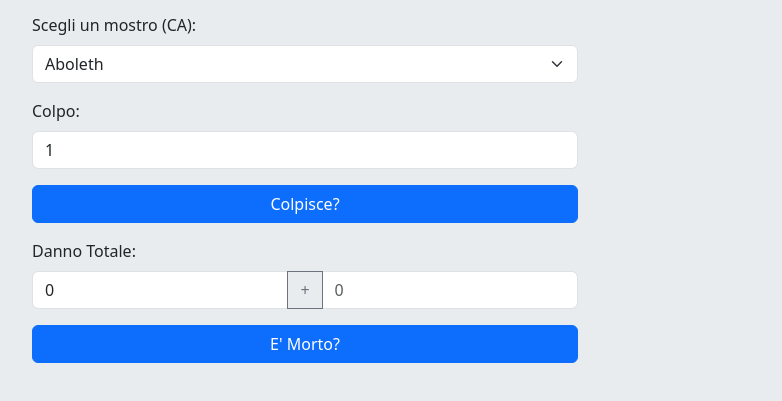
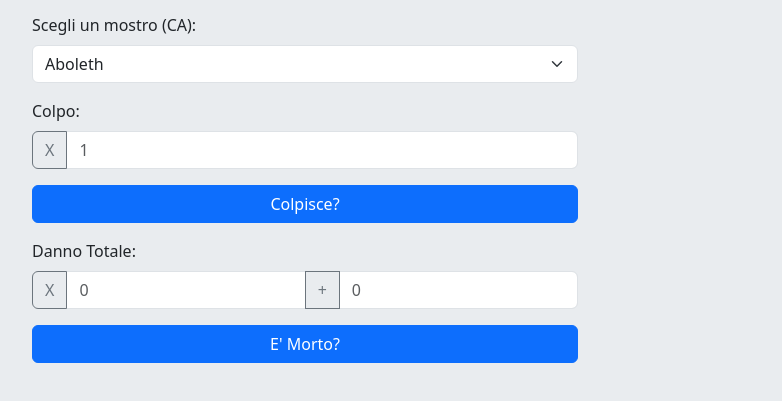
Before and after one commit to MarcoDeVito/DRD-D, a plain HTML site: page index.html in a window 1280 px wide. Shown: the part 137-538 px from the top of the page, without its empty margins (50-832 px from the left). Drawn offline with nearby package versions, Linux system fonts and the light colour scheme.

Commit message:
aggiunto local storege per iniziativa,select e danno mostro

```diff
--- a/index.html
+++ b/index.html
@@ -23,23 +23,29 @@
                         <label for="monster-select-ca" class="form-label">Scegli un mostro (CA):</label>
                         <select id="monster-select-ca" class="form-select"></select>
                     </div>
+                    <div class="d-block">
+                        <label for="monster-number" class="form-label">Colpo:</label>
 
-                    <div class="mb-3">
-                        <label for="monster-number" class="form-label">Colpo:</label>
-                        <input type="number" id="monster-number" class="form-control" min="1" value="1">
+                    </div>
+                    <div class="input-group mb-3">
+                        <button class="btn btn-outline-secondary" type="button" id="clear" onclick="clearHit()">X</button>
+                        <input type="number" id="monster-number" class="form-control" min="1" placeholder="1">
                     </div>
                     <div class="mb-3">
                         <button type="button" class="btn btn-primary w-100"
                             onclick="checkMonsterCA()">Colpisce?</button>
                         <p id="result-ca" class="mt-2 text-center"></p>
                     </div>
-                    <div class="d-block" >
+                    <div class="d-block">
                         <label for="total-damage" class="form-label">Danno Totale:</label>
                     </div>
                     <div class="input-group mb-3">
-                        <input type="number" id="total-damage" class="form-control" min="0" value="0">
-                        <button class="btn btn-outline-secondary" type="button" id="sommaDanno" onclick="somma()">+</button>
-                        <input type="number" id="nuovoDanno" class="form-control" class="form-control" min="0" placeholder="0">
+                        <button class="btn btn-outline-secondary" type="button" id="clear" onclick="clearDamage()">X</button>
+                        <input type="number" id="total-damage" class="form-control" min="0" placeholder="0">
+                        <button class="btn btn-outline-secondary" type="button" id="sommaDanno"
+                            onclick="somma()">+</button>
+                        <input type="number" id="nuovoDanno" class="form-control" class="form-control" min="0"
+                            placeholder="0">
                     </div>
                     <div class="mb-3">
                         <button type="button" class="btn btn-primary w-100" onclick="checkMonsterPF()">E'
@@ -53,8 +59,8 @@
 
 
     <script src="https://cdn.jsdelivr.net/npm/bootstrap@5.3.3/dist/js/bootstrap.bundle.min.js"
-    integrity="sha384-YvpcrYf0tY3lHB60NNkmXc5s9fDVZLESaAA55NDzOxhy9GkcIdslK1eN7N6jIeHz"
-    crossorigin="anonymous"></script>
+        integrity="sha384-YvpcrYf0tY3lHB60NNkmXc5s9fDVZLESaAA55NDzOxhy9GkcIdslK1eN7N6jIeHz"
+        crossorigin="anonymous"></script>
     <script src="script.js"></script>
 </body>
 
--- a/script.js
+++ b/script.js
@@ -1,4 +1,7 @@
-let selected=document.getElementById('monster-select-ca');
+let selected = document.getElementById('monster-select-ca');
+totalDamage = document.querySelector('#total-damage')
+monsterNumber = document.querySelector('#monster-number')
+let diceRes = document.getElementById('dice-result');
 
 fetch('monster2.json')
     .then(response => response.json())
@@ -16,7 +19,15 @@ fetch('monster2.json')
 
         });
         let index = localStorage.getItem('Index');
-    selected.selectedIndex=index
+        let Danni = localStorage.getItem('Danni');
+        selected.selectedIndex = index
+        if (Danni != 0) { totalDamage.value = Danni; }
+        let init=localStorage.getItem('Iniziativa');
+        console.log(init);
+        if (init) {
+            diceRes.innerText=init
+            diceRes.classList.add("border", "rounded", "bg-danger", "p-2");
+        }
     });
 
 function checkMonsterCA() {
@@ -67,25 +78,49 @@ else {
         monsterPf.classList.add("border", "rounded", "bg-danger", "p-2");
     }
 
+
+
+
 }
 
 function dice() {
     const result = Math.floor(Math.random() * 20) + 1;
-let diceRes = document.getElementById('dice-result');
     diceRes.innerText = result;
     diceRes.classList.add("border", "rounded", "bg-danger", "p-2");
+    localStorage.setItem('Iniziativa', diceRes.innerText);
+
 }
-function somma(){
-totalDamage= document.querySelector('#total-damage')
-sommaDanno=document.querySelector('#nuovoDanno')
-dannoTotale=parseInt(totalDamage.value);
-nuovoDanno= parseInt(sommaDanno.value);
+function somma() {
+    totalDamage = document.querySelector('#total-damage')
+    sommaDanno = document.querySelector('#nuovoDanno')
+    dannoTotale = parseInt(totalDamage.value);
+    nuovoDanno = parseInt(sommaDanno.value);
     console.log(nuovoDanno);
-totalDamage.value=dannoTotale+ nuovoDanno;
-sommaDanno.value=0;
+    totalDamage.value = dannoTotale + nuovoDanno;
+    sommaDanno.value = 0;
+    localStorage.setItem('Danni', totalDamage.value);
 }
 
-selected.addEventListener("input", ()=>{
+function clearDamage() {
 
-    localStorage.setItem( 'Index' , selected.selectedIndex );
+    localStorage.setItem('Danni', 0);
+    totalDamage.value = ''
+
+}
+function clearHit() {
+    monsterNumber.value = ''
+}
+
+selected.addEventListener("input", () => {
+
+    localStorage.setItem('Index', selected.selectedIndex);
+
+
 })
+
+totalDamage.addEventListener("input", () => {
+
+    localStorage.setItem('Danni', totalDamage.value);
+
+
+})
```
Lines whose indentation alone changed are shown as unchanged.
